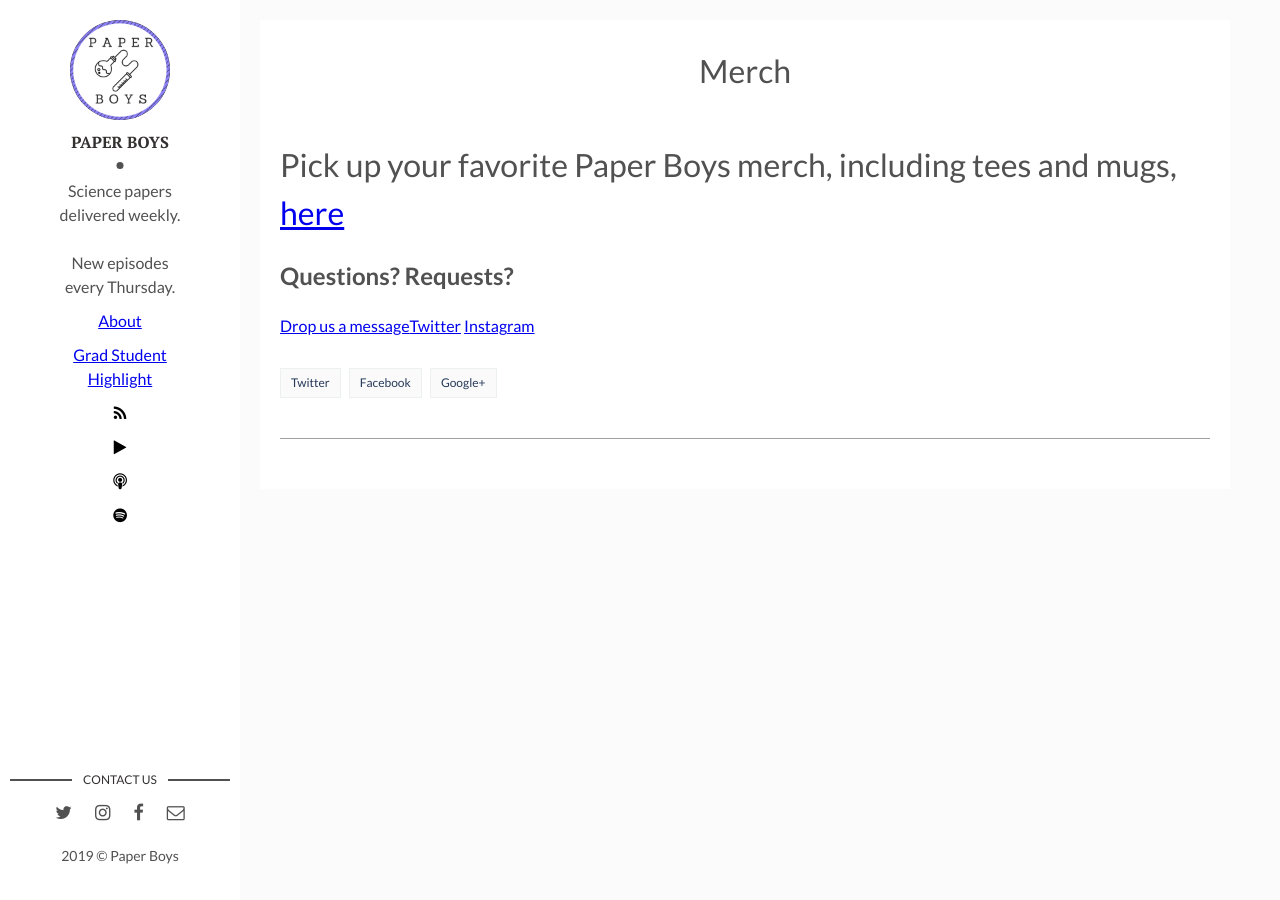
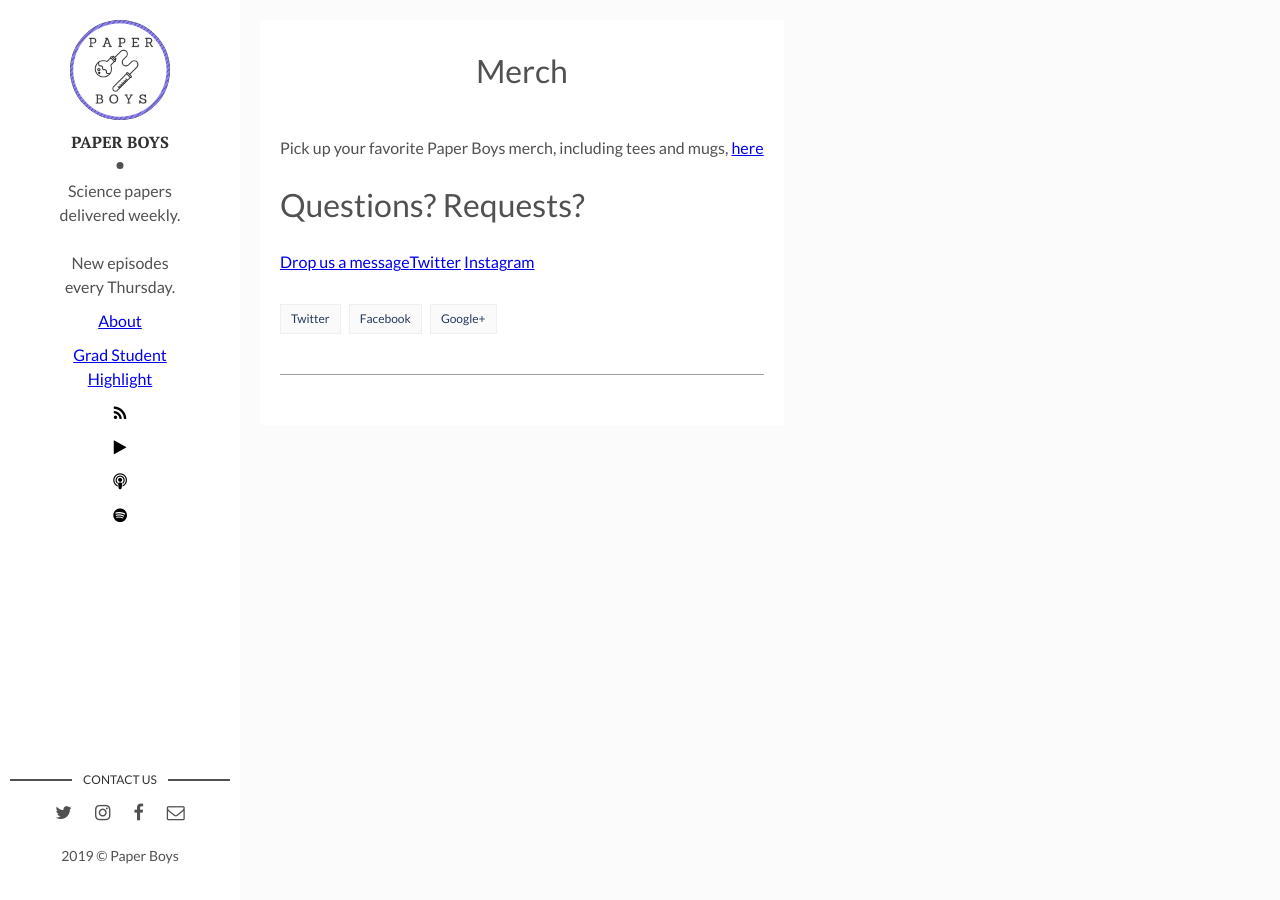
Before and after one commit to paperboyspodcast/paperboyspodcast.github.io, a Jekyll site: the page built from merch.md, in a window 1280 px wide. Built offline with Jekyll 4.4.1, drawn with Linux system fonts in a browser that asks for light colours; comment, search, counter and statistics services are not loaded.

```diff
--- a/merch.md
+++ b/merch.md
@@ -4,7 +4,7 @@ title: Merch
 permalink: /merch/
 ---
 
-# Pick up your favorite Paper Boys merch, including tees and mugs, [here](https://www.teepublic.com/stores/paper-boys)
+Pick up your favorite Paper Boys merch, including tees and mugs, [here](https://www.teepublic.com/stores/paper-boys)
 
-## Questions? Requests?
+# Questions? Requests?
 [Drop us a message](mailto:paperboyspod@gmail.com)[Twitter](https://twitter.com/PaperBoysPod) [Instagram](https://www.instagram.com/paperboyspod/)
```
